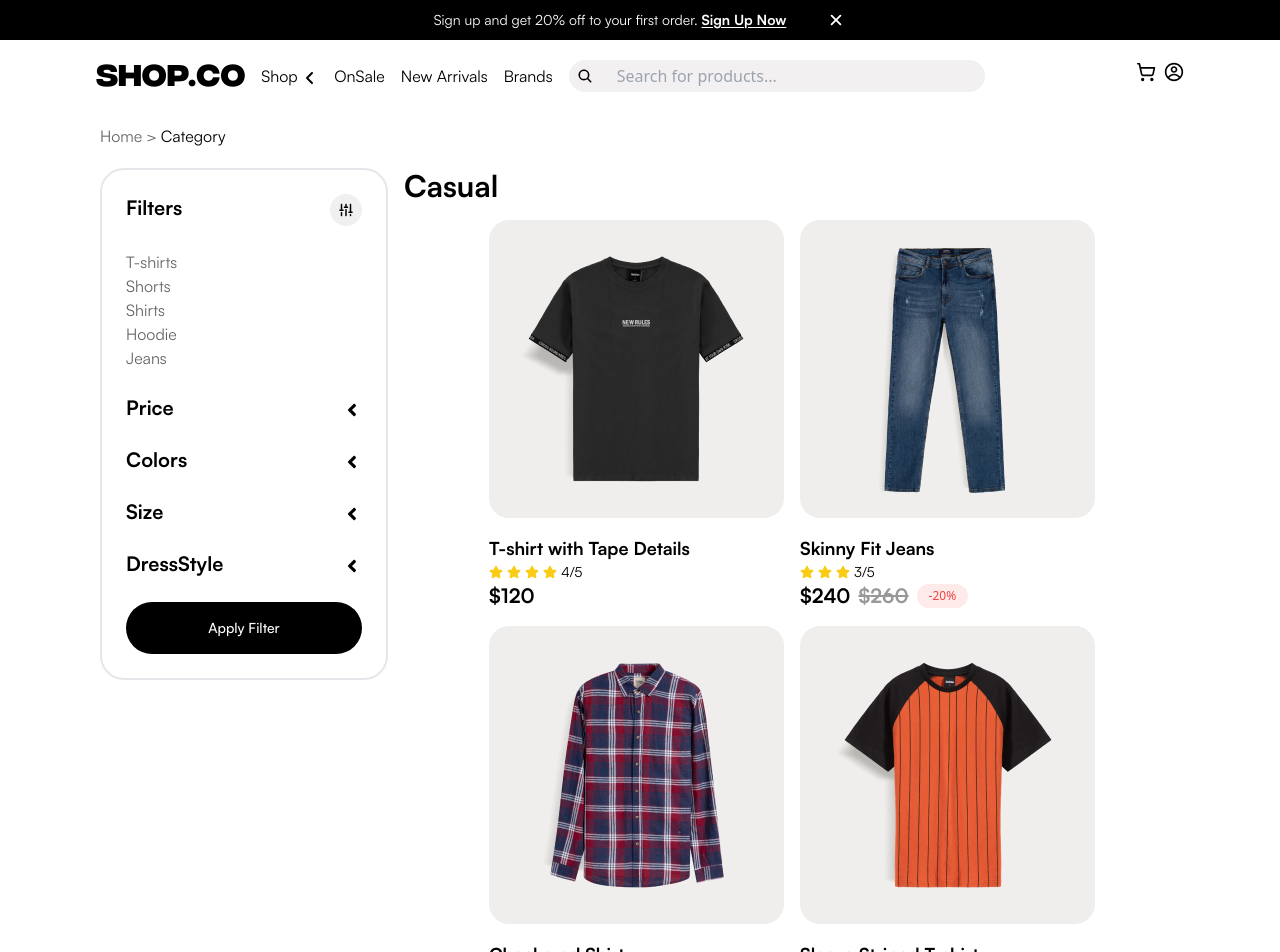
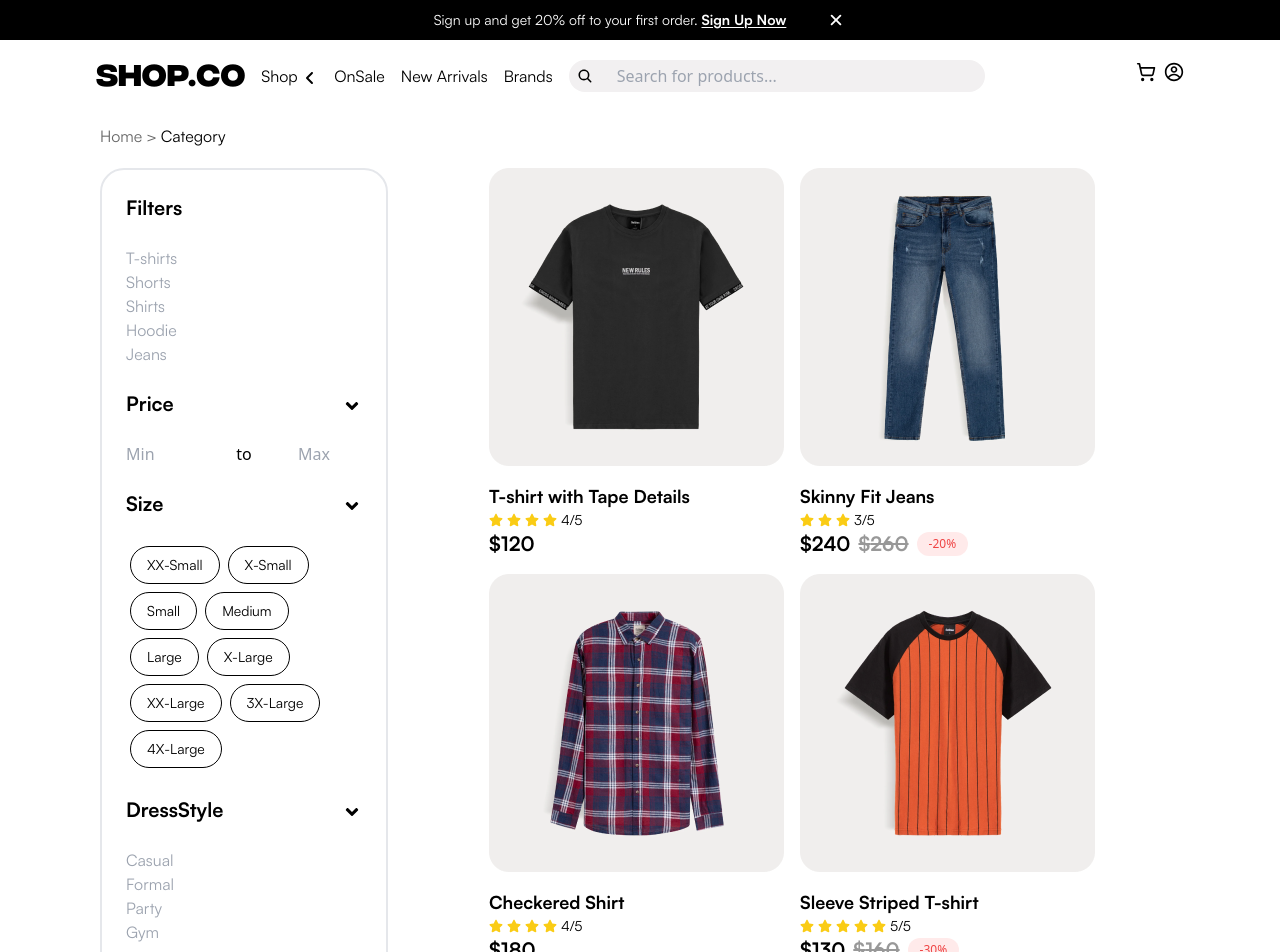
Before and after one commit to WebDev-MAP/E-Commerce, a React (Vite) app: page /home/category in a window 1280 px wide. Shown: the top 952 px of the page. Built offline with nearby package versions, Linux system fonts and the light colour scheme.

Commit message:
Refactor ShopContext to use filterAuswahl state and setFilterAuswahl function

```diff
--- a/src/components/PaginatedItems.jsx
+++ b/src/components/PaginatedItems.jsx
@@ -1,11 +1,17 @@
-import { useState } from 'react'
+import { useState, useEffect } from 'react'
 import ReactPaginate from 'react-paginate'
 import Card from './Card'
 import { products } from '../data/products'
 import { useShopContext } from '../context/ShopContext'
 
-// Example items, to simulate fetching from another resources.
-const items = products
+function PaginatedItems({ itemsPerPage }) {
+  const [itemOffset, setItemOffset] = useState(0)
+  const { filterAuswahl, filterOpen, setFilterOpen } = useShopContext()
+  let [filteredItems, setFilteredItems] = useState([])
+
+  let allProducts = products.slice(0, -3)
+
+  let items = filteredItems
 
   function Items({ currentItems }) {
     return (
@@ -22,27 +28,62 @@ function Items({ currentItems }) {
     )
   }
 
-function PaginatedItems({ itemsPerPage }) {
-  // Here we use item offsets; we could also use page offsets
-  // following the API or data you're working with.
-  const [itemOffset, setItemOffset] = useState(0)
+  useEffect(() => {
+    // wenn filterauswahl leer ist, zeige alle produkte
 
-  const { filterOpen, setFilterOpen } = useShopContext()
+    if (
+      filterAuswahl
+        .map((filter) => filter.length)
+        .every((filter) => filter === 0)
+    ) {
+      setFilteredItems(allProducts)
+      // wenn filterauswahl price nicht leer ist, filtere produkte nach preis
+    } else if (filterAuswahl[3].length > 0) {
+      const filteredItems = allProducts.filter((product) => {
+        if (product.isDiscounted === true) {
+          return (
+            product.discountedPrice >= filterAuswahl[3][0] &&
+            product.discountedPrice <= filterAuswahl[3][1]
+          )
+        } else {
+          return (
+            product.price >= filterAuswahl[3][0] &&
+            product.price <= filterAuswahl[3][1]
+          )
+        }
+      })
+      setFilteredItems(filteredItems)
+    }
+    // wenn filterauswahl dressStyle nicht leer ist, filtere produkte
+    else if (
+      filterAuswahl[0].length > 0 ||
+      filterAuswahl[1].length > 0 ||
+      filterAuswahl[2].length > 0
+    ) {
+      const filteredItems = allProducts.filter((product) => {
+        if (filterAuswahl[0].length > 0) {
+          return filterAuswahl[0].includes(product.dressStyle)
+        } else if (filterAuswahl[1].length > 0) {
+          return filterAuswahl[1].includes(product.sizes)
+        } else if (filterAuswahl[2].length > 0) {
+          return filterAuswahl[2].includes(product.kleidungsstueck)
+        }
+      })
+      setFilteredItems(filteredItems)
+    } else if (filterAuswahl[1].length > 0) {
+      const filteredItems = filteredItems.filter((product) => {
+        return filterAuswahl[1] === product.size
+      })
+      setFilteredItems(filteredItems)
+    }
+  }, [filterAuswahl])
 
-  // Simulate fetching items from another resources.
-  // (This could be items from props; or items loaded in a local state
-  // from an API endpoint with useEffect and useState)
   const endOffset = itemOffset + itemsPerPage
-  // console.log(`Loading items from ${itemOffset} to ${endOffset}`)
   const currentItems = items.slice(itemOffset, endOffset)
   const pageCount = Math.ceil(items.length / itemsPerPage)
 
-  // Invoke when user click to request another page.
   const handlePageClick = (event) => {
     const newOffset = (event.selected * itemsPerPage) % items.length
-    // console.log(
-    //   `User requested page number ${event.selected}, which is offset ${newOffset}`
-    // )
     setItemOffset(newOffset)
     window.scrollTo({
       top: 0,
@@ -50,10 +91,11 @@ function PaginatedItems({ itemsPerPage }) {
     })
   }
 
+  console.log(filterAuswahl)
+
   return (
-    <div className=" ">
+    <div className="flex w-full flex-col items-center ">
       <div className="flex items-center">
-        <h4 className="mb-4 font-satoshi_bold text-2xl sm:text-3xl">Casual</h4>
         <button
           className="ml-auto pb-3 md:hidden"
           onClick={() => {
@@ -65,14 +107,14 @@ function PaginatedItems({ itemsPerPage }) {
       </div>
       <Items currentItems={currentItems} />
       <ReactPaginate
-        activeLinkClassName="text-red-500"
-        className="flex justify-center gap-3"
+        activeLinkClassName="font-bold"
+        className="flex justify-center gap-3 font-satoshi_regular"
         breakLabel="..."
-        nextLabel="next ->"
+        nextLabel="next ⟶"
         onPageChange={handlePageClick}
         pageRangeDisplayed={5}
         pageCount={pageCount}
-        previousLabel="<- previous"
+        previousLabel="⟵ previous"
         renderOnZeroPageCount={null}
       />
     </div>
--- a/src/components/SideBar.jsx
+++ b/src/components/SideBar.jsx
@@ -3,7 +3,8 @@ import { FaAngleDown } from 'react-icons/fa'
 import Button from './Button'
 import { useShopContext } from '../context/ShopContext'
 
-const sideBarSizes = [
+// wählbare optionen
+const sizes = [
   'XX-Small',
   'X-Small',
   'Small',
@@ -14,22 +15,87 @@ const sideBarSizes = [
   '3X-Large',
   '4X-Large',
 ]
+const dressStyles = ['Casual', 'Formal', 'Party', 'Gym']
+const kleidungsstuecke = ['T-shirts', 'Shorts', 'Shirts', 'Hoodie', 'Jeans']
+const colors = [
+  { color: 'Black', className: 'bg-black' },
+  { color: 'Red', className: 'bg-red-600' },
+  { color: 'Green', className: 'bg-green-500' },
+  { color: 'Yellow', className: 'bg-yellow-400' },
+  { color: 'Blue', className: 'bg-blue-600' },
+]
 
 function SideBar() {
-  const [priceAccordionIsOpen, setPriceAccordionIsOpen] = useState(false)
-  const [colorsAccordionIsOpen, setColorsAccordionIsOpen] = useState(false)
-  const [sizeAccordionIsOpen, setSizeAccordionIsOpen] = useState(false)
+  // open and close accordion
+  const [priceAccordionIsOpen, setPriceAccordionIsOpen] = useState(true)
+  // const [colorsAccordionIsOpen, setColorsAccordionIsOpen] = useState(false)
+  const [sizeAccordionIsOpen, setSizeAccordionIsOpen] = useState(true)
   const [dressStyleAccordionIsOpen, setDressStyleAccordionIsOpen] =
-    useState(false)
+    useState(true)
 
-  const { filterOpen, setFilterOpen } = useShopContext()
+  // open filter
+  const { filterOpen, setFilterOpen, setFilterAuswahl } = useShopContext()
+  // save selected filter options
+  const [selectedStrings, setSelectedStrings] = useState([])
+  const [selectedSize, setSelectedSize] = useState([])
+  const [selectedKleidungsstueck, setSelectedKleidungsstueck] = useState([])
+  const [selectedPrice, setSelectedPrice] = useState([])
 
-  console.log(filterOpen)
+  console.log(selectedStrings, selectedSize, selectedPrice)
+
+  // füge oder entferne filteroptionen onclick
+  const handleClickDressStyle = (e) => {
+    console.log(e)
+    if (selectedStrings.includes(e.target.innerText)) {
+      setSelectedStrings([
+        ...selectedStrings.filter((string) => string !== e.target.innerText),
+      ])
+      e.target.classList.remove('text-black')
+      e.target.classList.remove('font-bold')
+      return
+    }
+    setSelectedStrings([...selectedStrings, e.target.innerText])
+    e.target.classList.toggle('text-black')
+    e.target.classList.toggle('font-bold')
+  }
+
+  const handleClickKleidungsstueck = (e) => {
+    console.log(e)
+    if (selectedKleidungsstueck.includes(e.target.innerText)) {
+      setSelectedKleidungsstueck([
+        ...selectedKleidungsstueck.filter(
+          (string) => string !== e.target.innerText
+        ),
+      ])
+      e.target.classList.remove('text-black')
+      e.target.classList.remove('font-bold')
+      return
+    }
+    setSelectedKleidungsstueck([...selectedKleidungsstueck, e.target.innerText])
+    e.target.classList.toggle('text-black')
+    e.target.classList.toggle('font-bold')
+  }
+
+  const handleClickSize = (e) => {
+    console.log(e)
+    if (selectedSize.includes(e.target.innerText)) {
+      setSelectedSize([
+        ...selectedSize.filter((string) => string !== e.target.innerText),
+      ])
+      e.target.classList.remove('bg-black')
+      e.target.classList.remove('text-white')
+      return
+    }
+    setSelectedSize([...selectedSize, e.target.innerText])
+    e.target.classList.toggle('bg-black')
+    e.target.classList.toggle('text-white')
+  }
+
   return (
     // Sidebar desktop
     <>
       <div
-        className={`left-0 top-20 z-30
+        className={`left-0 top-0 z-30
        mr-4   h-fit w-full space-y-6 rounded-3xl border-2 bg-white p-6 md:static md:top-full md:block md:w-[18rem] md:min-w-[18rem] ${filterOpen ? 'hidden' : 'absolute'}`}
       >
         <div className="flex justify-between">
@@ -40,18 +106,28 @@ function SideBar() {
             onClick={() => setFilterOpen(!filterOpen)}
           >
             {filterOpen ? (
-              <img src="/images/icons/filter.svg" alt="filterItems" />
+              <img
+                src="/images/icons/filter.svg"
+                alt="filterItems"
+                className="md:hidden"
+              />
             ) : (
-              <p>X</p>
+              <p className="font-satoshi_bold md:hidden">X</p>
             )}
           </button>
         </div>
-        <div className="font-satoshi_regular text-base opacity-60">
-          <p>T-shirts</p>
-          <p>Shorts</p>
-          <p>Shirts</p>
-          <p>Hoodie</p>
-          <p>Jeans</p>
+        <div className="font-satoshi_regular text-base text-gray-400">
+          {kleidungsstuecke.map((kleidungsstueck, index) => {
+            return (
+              <p
+                onClick={handleClickKleidungsstueck}
+                key={index}
+                className="hover:cursor-pointer"
+              >
+                {kleidungsstueck}
+              </p>
+            )
+          })}
         </div>
         {/* Price Accordion */}
         <h4
@@ -67,18 +143,43 @@ function SideBar() {
             )}
           </div>
         </h4>
-        <div className={`${priceAccordionIsOpen ? 'flex' : 'hidden'}`}>
-          <input
-            type="range"
-            min={50}
-            max={300}
-            name=""
-            id=""
-            className="bg-black"
-          />
+        <div className={`${priceAccordionIsOpen ? 'flex' : 'hidden'} `}>
+          <div className="flex w-[18rem] justify-between">
+            <input
+              type="number"
+              placeholder="Min"
+              name="minprice"
+              id=""
+              value={selectedPrice[0]}
+              onChange={(e) => {
+                if (e.target.value === '') {
+                  return setSelectedPrice([])
+                } else {
+                  return setSelectedPrice([e.target.value, selectedPrice[1]])
+                }
+              }}
+              className=" w-[4rem] "
+            />
+            <span>to</span>
+            <input
+              type="number"
+              placeholder="Max"
+              name="maxprice"
+              value={selectedPrice[1]}
+              onChange={(e) => {
+                if (e.target.value === '') {
+                  return setSelectedPrice([])
+                } else {
+                  return setSelectedPrice([selectedPrice[0], e.target.value])
+                }
+              }}
+              id=""
+              className="w-[4rem] "
+            />
+          </div>
         </div>
         {/* colors accordion */}
-        <h4
+        {/* <h4
           className="flex font-satoshi_bold text-xl"
           onClick={() => setColorsAccordionIsOpen(!colorsAccordionIsOpen)}
         >
@@ -94,12 +195,17 @@ function SideBar() {
         <div
           className={`${colorsAccordionIsOpen ? 'flex' : 'hidden'} flex justify-between hover:cursor-pointer`}
         >
-          <div className="rounded-full bg-black p-4"></div>
-          <div className="rounded-full bg-red-600 p-4"></div>
-          <div className="rounded-full bg-green-500 p-4"></div>
-          <div className="rounded-full bg-yellow-400 p-4"></div>
-          <div className="rounded-full bg-blue-600 p-4"></div>
-        </div>
+          {colors.map((color, index) => {
+            return (
+              <div
+                name={color.color}
+                onClick={handleClickColor}
+                key={index}
+                className={`rounded-full ${color.className} p-4`}
+              ></div>
+            )
+          })}
+        </div> */}
         {/* size accordion */}
         <div
           className="flex font-satoshi_bold text-xl"
@@ -118,9 +224,10 @@ function SideBar() {
         <div
           className={`${sizeAccordionIsOpen ? 'flex' : 'hidden'} flex-wrap `}
         >
-          {sideBarSizes.map((size, index) => {
+          {sizes.map((size, index) => {
             return (
               <button
+                onClick={handleClickSize}
                 key={index}
                 className="m-1 rounded-full border border-black px-4 py-2 font-satoshi_regular text-sm"
               >
@@ -146,14 +253,29 @@ function SideBar() {
           </div>
         </h4>{' '}
         <div
-          className={`${dressStyleAccordionIsOpen ? 'block' : 'hidden'} font-satoshi_regular text-base opacity-60`}
+          className={`${dressStyleAccordionIsOpen ? 'block' : 'hidden'} font-satoshi_regular text-base text-gray-400`}
         >
-          <p>Casual</p>
-          <p>Formal</p>
-          <p>Party</p>
-          <p>Gym</p>
+          {dressStyles.map((dressStyle, index) => {
+            return (
+              <p onClick={handleClickDressStyle} key={index}>
+                {dressStyle}
+              </p>
+            )
+          })}
         </div>
-        <Button primary className="w-full">
+        <Button
+          primary
+          className="w-full"
+          onClick={() => {
+            setFilterAuswahl([
+              selectedStrings,
+              selectedSize,
+              selectedKleidungsstueck,
+              selectedPrice,
+            ])
+            return setFilterOpen(!filterOpen)
+          }}
+        >
           Apply Filter
         </Button>
       </div>
--- a/src/context/ShopContext.jsx
+++ b/src/context/ShopContext.jsx
@@ -5,14 +5,12 @@ const ShopContext = createContext()
 export const useShopContext = () => useContext(ShopContext)
 
 function Provider({ children }) {
-  const vorname = 'Max'
-  const nachname = 'Mustermann'
-
+  const [filterAuswahl, setFilterAuswahl] = useState([])
   const [filterOpen, setFilterOpen] = useState('false')
 
   const valueToShare = {
-    vorname,
-    nachname,
+    filterAuswahl,
+    setFilterAuswahl,
     filterOpen,
     setFilterOpen,
   }
--- a/src/data/products.js
+++ b/src/data/products.js
@@ -8,6 +8,9 @@ export const products = [
     discountedPrice: 100,
     discountPercentage: 0,
     stars: 4,
+    dressStyle: 'Casual',
+    sizes: 'Small',
+    kleidungsstueck: 'T-shirts',
   },
   {
     id: 2,
@@ -18,6 +21,9 @@ export const products = [
     discountedPrice: 240,
     discountPercentage: 20,
     stars: 3,
+    dressStyle: 'Casual',
+    sizes: 'Large',
+    kleidungsstueck: 'Jeans',
   },
   {
     id: 3,
@@ -28,6 +34,9 @@ export const products = [
     discountedPrice: 140,
     discountPercentage: 0,
     stars: 4,
+    dressStyle: 'Party',
+    sizes: 'Small',
+    kleidungsstueck: 'Shirts',
   },
   {
     id: 4,
@@ -38,6 +47,9 @@ export const products = [
     discountedPrice: 130,
     discountPercentage: 30,
     stars: 5,
+    dressStyle: 'Casual',
+    sizes: 'Medium',
+    kleidungsstueck: 'T-shirts',
   },
   {
     id: 5,
@@ -48,6 +60,9 @@ export const products = [
     discountedPrice: 212,
     discountPercentage: 20,
     stars: 5,
+    dressStyle: 'Party',
+    sizes: 'Large',
+    kleidungsstueck: 'Shirts',
   },
   {
     id: 6,
@@ -58,6 +73,9 @@ export const products = [
     discountedPrice: 100,
     discountPercentage: 20,
     stars: 4,
+    dressStyle: 'Casual',
+    sizes: 'Small',
+    kleidungsstueck: 'T-shirts',
   },
   {
     id: 7,
@@ -68,6 +86,9 @@ export const products = [
     discountedPrice: 50,
     discountPercentage: 0,
     stars: 3,
+    dressStyle: 'Casual',
+    sizes: 'Medium',
+    kleidungsstueck: 'Shorts',
   },
   {
     id: 8,
@@ -78,6 +99,9 @@ export const products = [
     discountedPrice: 170,
     discountPercentage: 30,
     stars: 4,
+    dressStyle: 'Casual',
+    sizes: 'Large',
+    kleidungsstueck: 'Jeans',
   },
   {
     id: 9,
@@ -90,6 +114,8 @@ export const products = [
     stars: 4,
     size: 'Large',
     color: 'White',
+    dressStyle: 'Casual',
+    kleidungsstueck: 'T-shirts',
   },
   {
     id: 10,
@@ -102,6 +128,8 @@ export const products = [
     stars: 4,
     size: 'Medium',
     color: 'Red',
+    dressStyle: 'Party',
+    kleidungsstueck: 'Shirts',
   },
   {
     id: 11,
@@ -114,5 +142,7 @@ export const products = [
     stars: 4,
     size: 'Large',
     color: 'Blue',
+    dressStyle: 'Casual',
+    kleidungsstueck: 'Jeans',
   },
 ]
```
Lines whose indentation alone changed are shown as unchanged.
